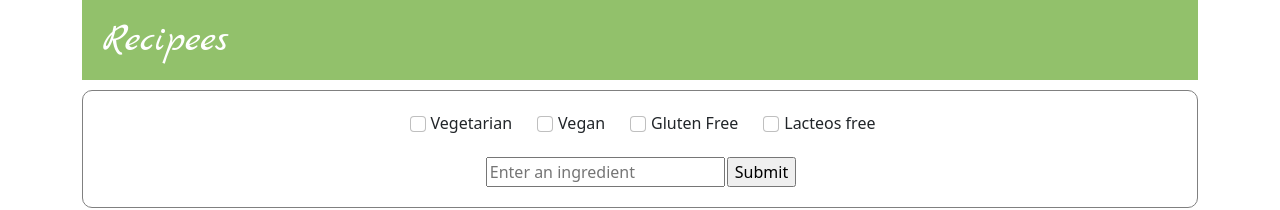
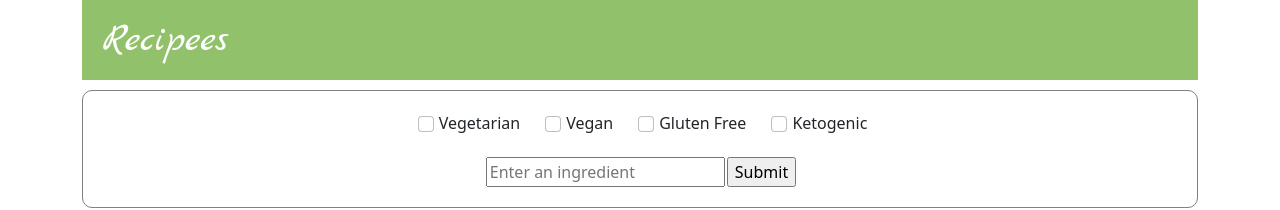
Before and after one commit to J-ustine/recipe-app, a React (Create React App) app: page / in a window 1280 px wide. Shown: the top 210 px of the page. Built offline with nearby package versions, Linux system fonts and the light colour scheme.

Commit message:
Obtain the url recipe details

```diff
--- a/src/App.js
+++ b/src/App.js
@@ -10,20 +10,29 @@ function App() {
   const [recipe, setRecipe] = useState([]);
   const [isChecked, setIsChecked] = useState(false);
   const [diet, setDiet] = useState("");
+  const [id, setId] = useState("");
   const apiKey = `1303de381eab40eb93ebeace5ea53832`;
   let url = `https://api.spoonacular.com/recipes/complexSearch?includeIngredients=${ingredients}${diet}&number=20&apiKey=${apiKey}`;
-
-  console.log(isChecked);
+  let urlRecipeDetail = `https://api.spoonacular.com/recipes/${id}/information?includeNutrition=false&apiKey=${apiKey}`;
 
   function checked(event) {
-    setIsChecked(!isChecked.value);
-    if (event.target.value === "Vegetarian") {
+    setIsChecked(!isChecked);
+    console.log(event.target.value);
+    if (event.target.value === "Vegetarian" && !isChecked) {
       setDiet("&diet=vegetarian");
     } else {
-      if (event.target.value === "Gluten free") {
-        setDiet("&diet=glutenfree");
+      if (event.target.value === "Gluten Free" && !isChecked) {
+        setDiet("&diet=nogluten");
       } else {
-        setDiet("&diet=vegan");
+        if (event.target.value === "Ketogenic" && !isChecked) {
+          setDiet("&diet=ketogenic");
+        } else {
+          if (event.target.value === "Vegan" && !isChecked) {
+            setDiet("&diet=vegan");
+          } else {
+            setDiet("");
+          }
+        }
       }
     }
   }
@@ -35,7 +44,13 @@ function App() {
     event.preventDefault();
     setRecipe([]);
     axios.get(url).then(urlResponse);
-    setIngredients("");
+  }
+
+  function detailsId(event) {
+    setId(event.target.value);
+  }
+  function details() {
+    axios.get(urlRecipeDetail).then(console.log(urlRecipeDetail));
   }
 
   function urlResponse(response) {
@@ -44,6 +59,7 @@ function App() {
         return [
           ...prevRecipe,
           {
+            id: results.id,
             title: results.title,
             image: results.image,
           },
@@ -63,7 +79,14 @@ function App() {
           ingredients={ingredients}
           checked={checked}
         />
-        <Recipes recipe={recipe} isVisible={isVisible} />
+        <Recipes
+          recipe={recipe}
+          details={details}
+          detailsId={detailsId}
+          diet={diet}
+          ingredients={ingredients}
+          isVisible={isVisible}
+        />
       </div>
     </div>
   );
--- a/src/Recipes.js
+++ b/src/Recipes.js
@@ -1,16 +1,25 @@
 import React from "react";
 
 export default function Recipes(props) {
+  let words = props.diet.split("=");
   if (props.isVisible) {
     return (
       <div className="row">
+        <h1>
+          Take a look to these {words[1]} recipes with {props.ingredients}
+        </h1>
         {props.recipe.map((recipe, index) => {
           return (
             <div className="card col-2" key={index}>
               <img src={recipe.image} className="card-img-top" alt="..." />
               <div className="card-body">
                 <h5 className="card-title">{recipe.title}</h5>
-                <button href="#" className="btn btn-outline-secondary">
+                <button
+                  onClick={props.details}
+                  onMouseEnter={props.detailsId}
+                  value={recipe.id}
+                  className="btn btn-outline-secondary"
+                >
                   Check the recipe details
                 </button>
               </div>
--- a/src/Search.js
+++ b/src/Search.js
@@ -1,7 +1,7 @@
 import React from "react";
 
 export default function Search(props) {
-  const regime = ["Vegetarian", "Vegan", "Gluten Free", "Lacteos free"];
+  const regime = ["Vegetarian", "Vegan", "Gluten Free", "Ketogenic"];
 
   return (
     <form onSubmit={props.searchRecipe}>
```
